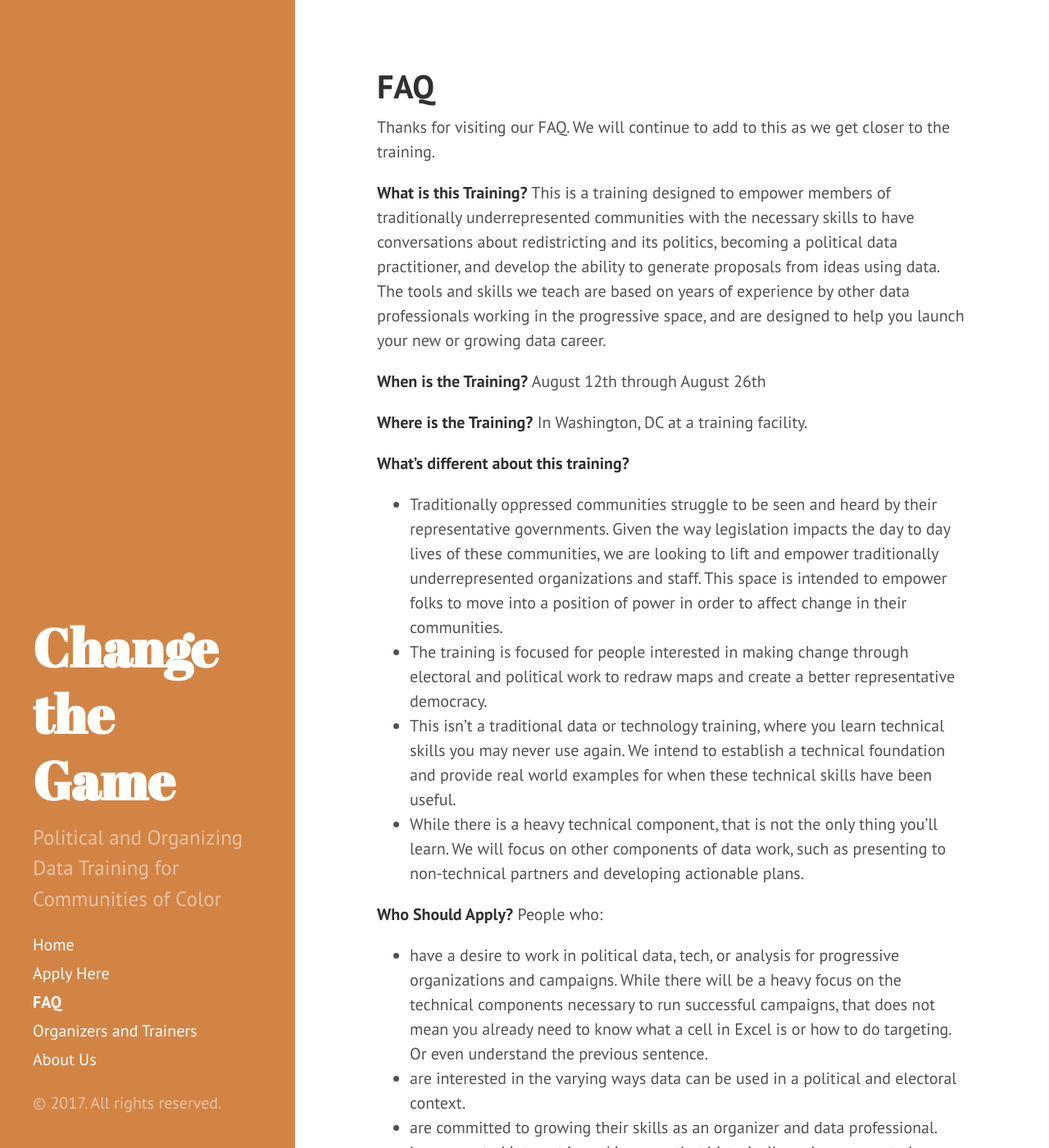
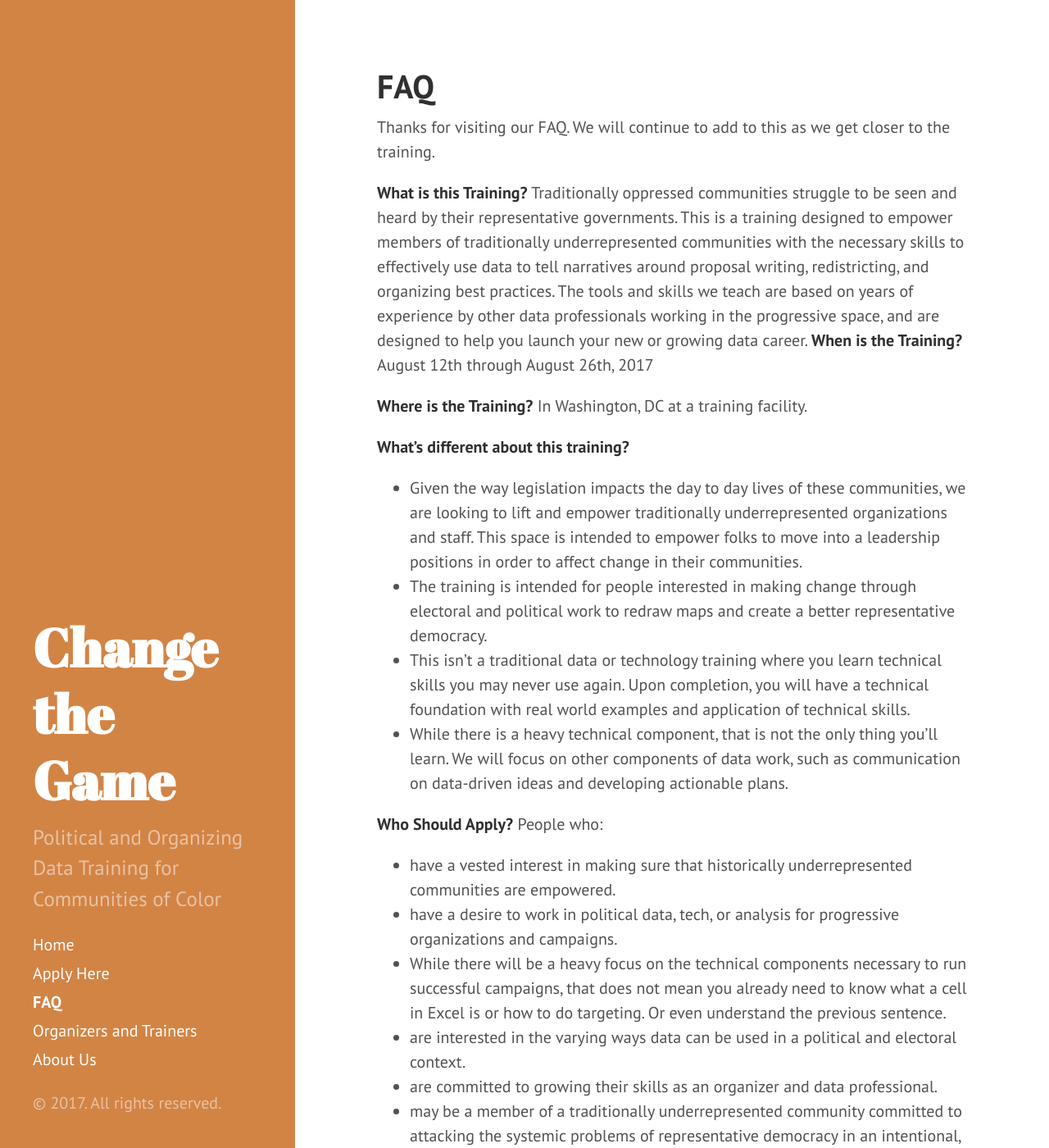
Before and after one commit to anniejw6/changethegame_site, a Jekyll site: the page built from info.md, in a window 1280 px wide and 1400 px high. Shown: the whole window at 82% size. Built offline with Jekyll 4.4.1, drawn with Linux system fonts in a browser that asks for light colours; some of the changed text lies outside the part shown.

Commit message:
Update info.md

```diff
--- a/info.md
+++ b/info.md
@@ -5,29 +5,28 @@ title: FAQ
 Thanks for visiting our FAQ. We will continue to add to this as we get closer to the training.
 
 **What is this Training?**
-This is a training designed to empower members of traditionally underrepresented communities with the necessary skills to have conversations about redistricting and its politics, becoming a political data practitioner, and develop the ability to generate proposals from ideas using data. The tools and skills we teach are based on years of experience by other data professionals working in the progressive space, and are designed to help you launch your new or growing data career.
-
+Traditionally oppressed communities struggle to be seen and heard by their representative governments. This is a training designed to empower members of traditionally underrepresented communities with the necessary skills to effectively use data to tell narratives around proposal writing, redistricting, and organizing best practices. The tools and skills we teach are based on years of experience by other data professionals working in the progressive space, and are designed to help you launch your new or growing data career.
 **When is the Training?**
- August 12th through August 26th
+ August 12th through August 26th, 2017
 
 **Where is the Training?**
 In Washington, DC at a training facility.
 
 **What’s different about this training?**
-+ Traditionally oppressed communities struggle to be seen and heard by their representative governments. Given the way legislation impacts the day to day lives of these communities, we are looking to lift and empower traditionally underrepresented organizations and staff. This space is intended to empower folks to move into a position of power in order to affect change in their communities.
-+ The training is focused for people interested in making change through electoral and political work to redraw maps and create a better representative democracy.
-+ This isn’t a traditional data or technology training, where you learn technical skills you may never use again. We intend to establish a technical foundation and provide real world examples for when these technical skills have been useful.
-+ While there is a heavy technical component, that is not the only thing you’ll learn. We will focus on other components of data work, such as presenting to non-technical partners and developing actionable plans.
++ Given the way legislation impacts the day to day lives of these communities, we are looking to lift and empower traditionally underrepresented organizations and staff. This space is intended to empower folks to move into a leadership positions in order to affect change in their communities.
++ The training is intended for people interested in making change through electoral and political work to redraw maps and create a better representative democracy.
++ This isn’t a traditional data or technology training where you learn technical skills you may never use again. Upon completion, you will have a technical foundation with real world examples and application of technical skills.
++ While there is a heavy technical component, that is not the only thing you’ll learn. We will focus on other components of data work, such as communication on data-driven ideas and developing actionable plans.
 
 **Who Should Apply?**
 People who:
-+ have a desire to work in political data, tech, or analysis for progressive organizations and campaigns. While there will be a heavy focus on the technical components necessary to run successful campaigns, that does not mean you already need to know what a cell in Excel is or how to do targeting. Or even understand the previous sentence.
++ have a vested interest in making sure that historically underrepresented communities are empowered.
++ have a desire to work in political data, tech, or analysis for progressive organizations and campaigns.
++ While there will be a heavy focus on the technical components necessary to run successful campaigns, that does not mean you already need to know what a cell in Excel is or how to do targeting. Or even understand the previous sentence.
 + are interested in the varying ways data can be used in a political and electoral context.
 + are committed to growing their skills as an organizer and data professional.
-+ have a vested interest in making sure that historically underrepresented communities are empowered.
 + may be a member of a traditionally underrepresented community committed to attacking the systemic problems of representative democracy in an intentional, strategic and effective way using technology and data.
 + are committed to intersectional solutions.
-
 
 **What Will I Learn?**
 Skills such as...
@@ -45,13 +44,15 @@ Skills such as...
 **What will I do with this training?**
 We are confident that you will leave this training to work on the foundational campaigns that will ultimately ensure justice for historically underrepresented communities. Where possible, we will help connect you to organizations that are hiring for data positions. Most importantly, you will leave this training with a new community of like minded colleagues who will support each other moving forward.
 
-**What do I need to bring?**
-+ Yourself and your desire to learn new skills and make new friends.
-+ If you have a computer of your own that is equipped with Microsoft Office, we encourage you to bring it. However, if you do not have a computer that does not preclude you from attending and we still encourage you to apply. We will follow up with people who need assistance accessing a computer.
-+ We will follow up with people who are accepted to the program for logistical items. There is no dress code and we encourage you to come as you are!
+**Who is organizing this training?** We are individuals from a variety of professional and personal backgrounds, dedicated to work that empower and include underrepresented communities. You can learn more about the committee on the [Organizers and Trainers page](http://changethegame.io/trainers/). The training is also generously supported by many organizations and companies that work in the progressive space. Check out our growing list of partners on the [About Us page](http://changethegame.io/who-we-are/).
 
 **How much does it cost? Will financial aid be available?**
 + We are working to provide scholarships for all those who need it and all are encouraged to apply regardless of their ability to pay.
 + If you are currently employed and your employer can provide financial assistance, we will work with your employer to provide necessary information for approval.
 + If you are willing and able to pay out of pocket, we will update you on the costs of the training and ask that you pay for your own transportation to the training.
 + We are working to cover some portion of room and board, meals and equipment costs for all attendees. Funding will be made available on a case by case basis for those in need.
+
+**What do I need to bring?**
++ Yourself and your desire to learn new skills and make new friends.
++ If you have a computer of your own that is equipped with Microsoft Office, we encourage you to bring it. However, if you do not have a computer that does not preclude you from attending and we still encourage you to apply. We will follow up with people who need assistance accessing a computer.
++ We will follow up with people who are accepted to the program for logistical items. There is no dress code and we encourage you to come as you are!
```
